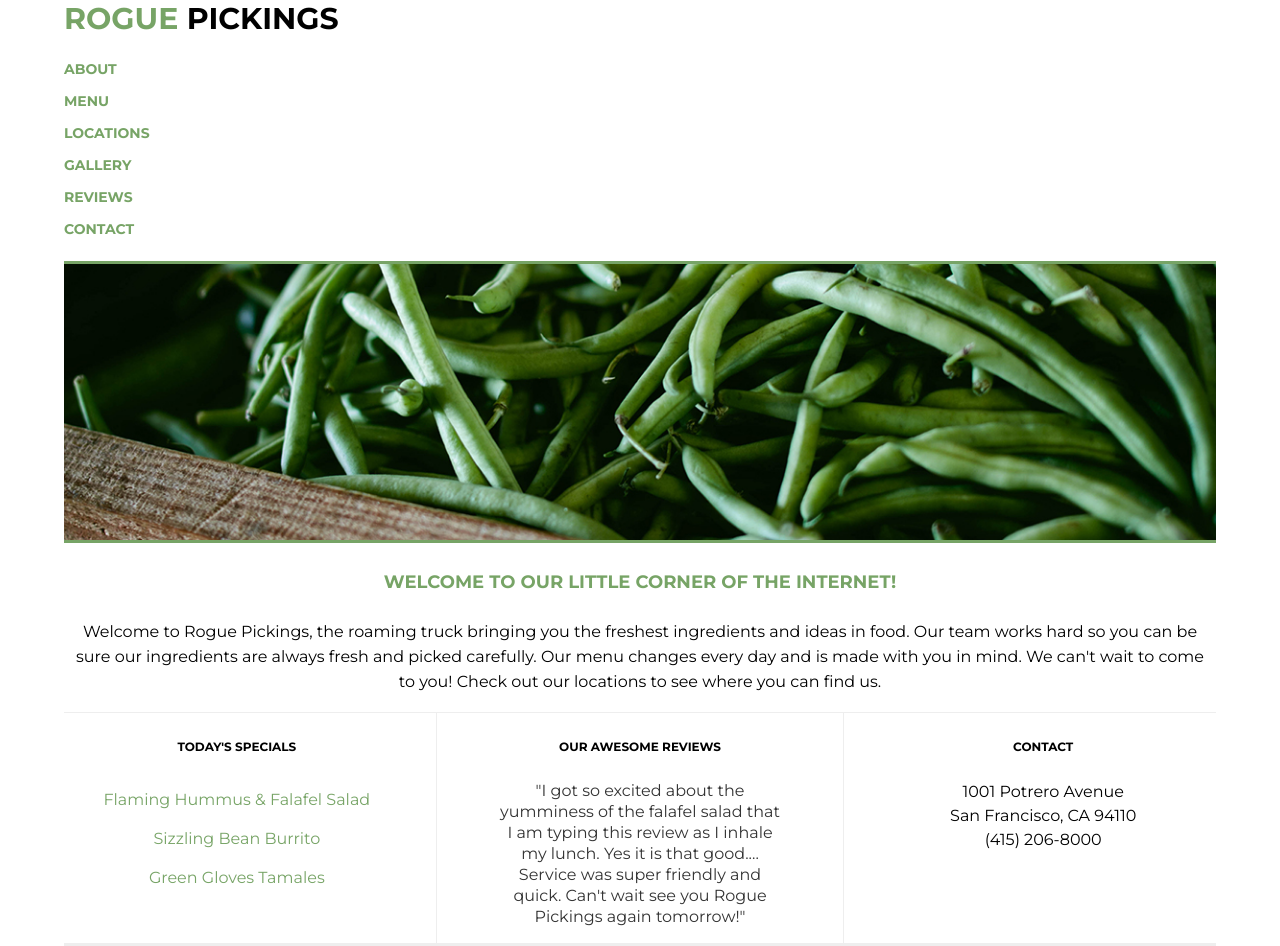
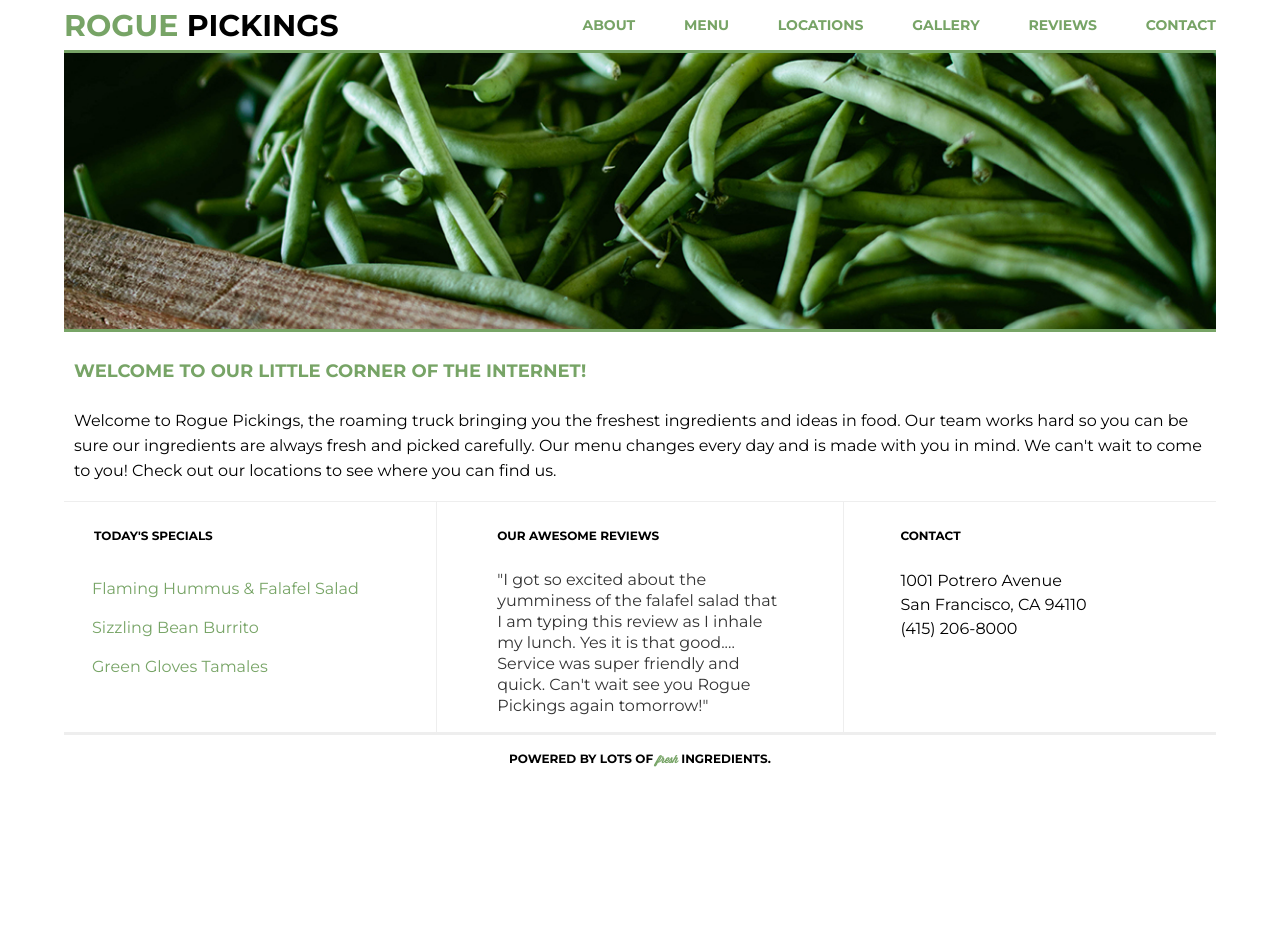
Before and after one commit to cbolton27/class-206, a plain HTML site: page exercises/rogue-pickings-responsive/index.html in a window 1280 px wide. Shown: the top 946 px of the page. After the commit the page ends 800 px from the top, so only its background shows below. Drawn offline with Linux system fonts and the light colour scheme.

Commit message:
desktop responsive css set

```diff
--- a/exercises/rogue-pickings-responsive/css/main.css
+++ b/exercises/rogue-pickings-responsive/css/main.css
@@ -94,7 +94,7 @@ header nav ul li {
 	font-weight: 700;
 	font-size: 0.875em;
 	list-style-type: none;
-	width: 100%;
+	flex: 0 0 100%;
 	padding: 7px 0;
 }
 
@@ -226,17 +226,42 @@ footer span {
 	}
 
 	header h1{
-		width: 30%;
-		padding: 0;
+		padding: 7px 0 0 0;
 		border-bottom: none;
+		flex: 0 0 30%;
 	}
 
 	header nav{
-		width: 40%;
+		width: 55%;
 	}
 
 	header nav ul{
 		display: flex;
 		justify-content: space-between;
 	}
+
+	header nav ul li{
+		padding: 0;
+		flex: 0 0 0;
+	}
+
+	.main-title h3{
+		text-align: left;
+	}
+
+	.main-title p{
+		text-align: left;
+	}
+
+	.section-one,
+	.section-two,
+	.section-three{
+		text-align: left;
+	}
+
+	.section-one h4,
+	.section-two h4,
+	.section-three h4{
+		text-align: left;
+	}
 }
```
